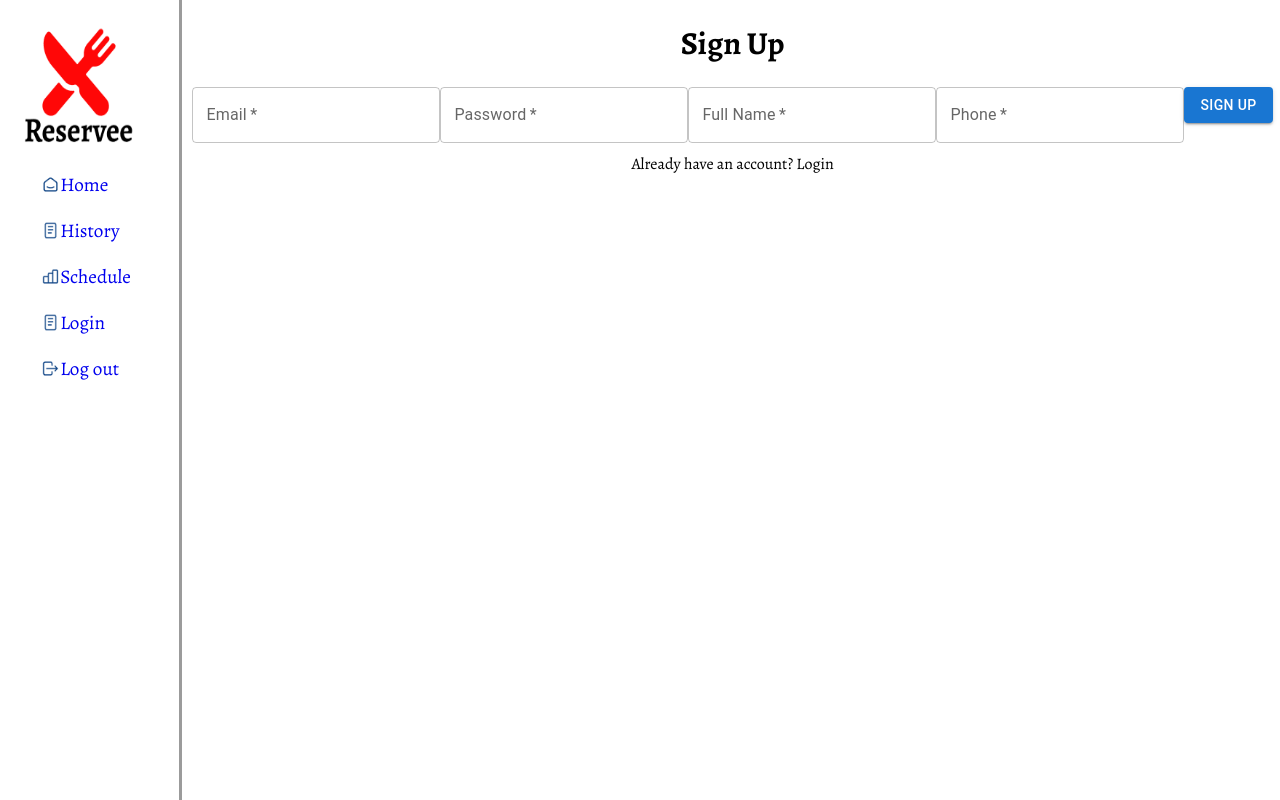
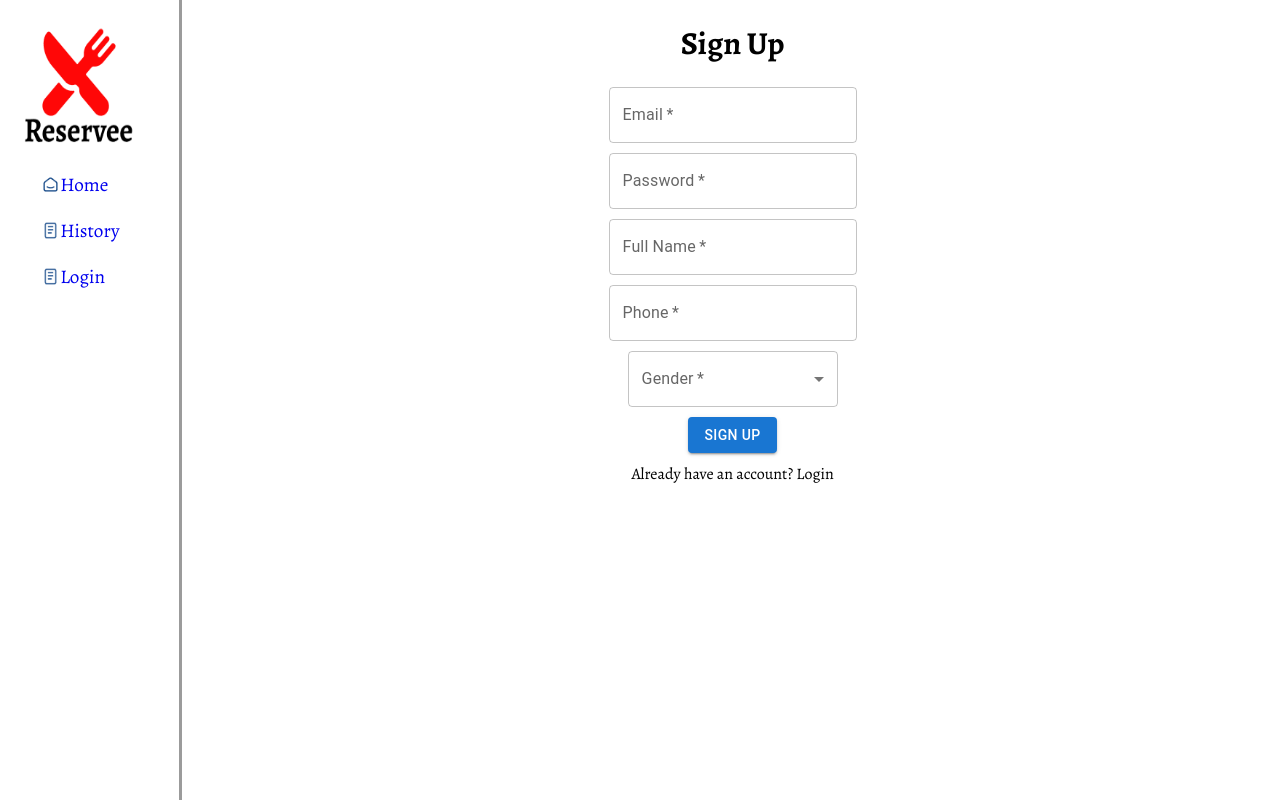
Before and after one commit to TheCodister/Reservee, a React (Vite) app in the folder client/: page /Login in a window 1280 px wide. Both pictures are taken after a click on the element "Need an account? Sign Up". Built offline with nearby package versions, Linux system fonts and the light colour scheme.

Commit message:
adjust login

```diff
--- a/client/src/App.jsx
+++ b/client/src/App.jsx
@@ -5,17 +5,19 @@ import { NavBar } from "./Components";
 import "./App.css";
 
 function App() {
+  const [isLogin, setIsLogin] = useState(true);
+  const [hasLogin, setHasLogin] = useState(false);
   return (
     <Router>
       <div className="App">
-        <NavBar />
+        <NavBar hasLogin={hasLogin}/>
         <div className="content">
           <Routes>
             <Route exact path="/" element={<Home />} />
             <Route path="/History" element={<History />} />
             <Route path="/Schedule/:restaurant_id" element={<Schedule/>} />
             <Route path="/APIsExample" element={<APIsExample />} />
-            <Route exact path="/Login" element={<Login />} />
+            <Route exact path="/Login" element={<Login isLogin={isLogin} setIsLogin={setIsLogin}/>} />
           </Routes>
         </div>
       </div>
--- a/client/src/Components/NavBar/index.jsx
+++ b/client/src/Components/NavBar/index.jsx
@@ -1,6 +1,6 @@
 import "./NavBar.css";
 import { Link } from "react-router-dom";
-const NavBar = () => {
+const NavBar = ({hasLogin}) => {
   return (
     <nav className="navbar">
       <img src="/./Images/Logo.png" alt="image" />
@@ -12,6 +12,8 @@ const NavBar = () => {
           </div>
         </Link>
 
+        {hasLogin ? (
+            <>
               <Link to="/History">
                 <div className="navbar-butt">
                   <img src="/./Images/documents.png" alt="Icon" />
@@ -19,10 +21,19 @@ const NavBar = () => {
                 </div>
               </Link>
 
-        <Link to="/Schedule/1">
+              <Link to="/Login">
                 <div className="navbar-butt">
-            <img src="/./Images/chart.png" alt="Icon" />
-            <p>Schedule</p>
+                  <img src="/./Images/logout.png" alt="Icon" />
+                  <p>Log out</p>
+                </div>
+              </Link>
+            </>
+          ) : (
+            <>
+              <Link to="/Login">
+                <div className="navbar-butt">
+                  <img src="/./Images/documents.png" alt="Icon" />
+                  <p>History</p>
                 </div>
               </Link>
 
@@ -32,13 +43,11 @@ const NavBar = () => {
                   <p>Login</p>
                 </div>
               </Link>
+            </>
+          )}
 
-        <Link to="/APIsExample">
-          <div className="navbar-butt">
-            <img src="/./Images/logout.png" alt="Icon" />
-            <p>Log out</p>
-          </div>
-        </Link>
+
+
       </div>
     </nav>
   );
--- a/client/src/Pages/History/History.css
+++ b/client/src/Pages/History/History.css
@@ -22,7 +22,7 @@
   padding-right: 120px;
   margin-bottom: 20px;
 }
-table {
+.history table {
   width: 80%;
   border-collapse: collapse;
   margin-top: 10px;
@@ -30,13 +30,13 @@ table {
 
 }
 
-th, td {
+.history th, .history td {
   border: 1px solid #ddd;
   padding: 8px;
   text-align: left;
 }
 
-th {
+.history th {
   background-color: #f2f2f2;
   color: #000000;
 
--- a/client/src/Pages/Login/index.jsx
+++ b/client/src/Pages/Login/index.jsx
@@ -2,11 +2,11 @@
 
 import "./Login.css";
 import React, { useEffect, useState } from "react";
-import { TextField, Button } from "@mui/material";
+import { TextField, Button, MenuItem } from "@mui/material";
 import axios from "axios";
 
-const Login = () => {
-  const [isLogin, setIsLogin] = useState(true);
+const Login = ({isLogin, setIsLogin}) => {
+
 
   const toggleForm = () => {
     setIsLogin((prevIsLogin) => !prevIsLogin);
@@ -24,6 +24,7 @@ const Login = () => {
     password: "",
     fullName: "",
     phone: "",
+    gender: "Male",
   };
 
   const [formData, setFormData] = useState(isLogin ? loginFormData : signupFormData);
@@ -104,8 +105,8 @@ const Login = () => {
       <div className="login-title">
         <h1>{isLogin ? "Login" : "Sign Up"}</h1>
       </div>
-      <div className="login-form">
-        <form onSubmit={isLogin ? handleLoginSubmit : handleSignupSubmit}>
+      <div>
+        <form className="login-form" onSubmit={isLogin ? handleLoginSubmit : handleSignupSubmit}>
           {/* Use MUI TextField for cleaner form structure */}
           {isLogin ? (
             <>
@@ -115,6 +116,7 @@ const Login = () => {
                 value={formData.email}
                 onChange={(e) => handleInputChange("email", e.target.value)}
                 required
+                sx={{mb: "10px"}}
               />
               <TextField
                 label="Password"
@@ -122,6 +124,7 @@ const Login = () => {
                 value={formData.password}
                 onChange={(e) => handleInputChange("password", e.target.value)}
                 required
+                sx={{mb: "10px"}}
               />
             </>
           ) : (
@@ -132,6 +135,7 @@ const Login = () => {
                 value={formData.email}
                 onChange={(e) => handleInputChange("email", e.target.value)}
                 required
+                sx={{mb: "10px"}}
               />
               <TextField
                 label="Password"
@@ -139,6 +143,7 @@ const Login = () => {
                 value={formData.password}
                 onChange={(e) => handleInputChange("password", e.target.value)}
                 required
+                sx={{mb: "10px"}}
               />
               <TextField
                 label="Full Name"
@@ -146,6 +151,7 @@ const Login = () => {
                 value={formData.fullName}
                 onChange={(e) => handleInputChange("fullName", e.target.value)}
                 required
+                sx={{mb: "10px"}}
               />
               <TextField
                 label="Phone"
@@ -153,7 +159,20 @@ const Login = () => {
                 value={formData.phone}
                 onChange={(e) => handleInputChange("phone", e.target.value)}
                 required
+                sx={{mb: "10px"}}
               />
+              <TextField
+                select
+                label="Gender"
+                value={formData.gender}
+                onChange={(e) => handleInputChange('gender', e.target.value)}
+                required
+                sx={{ mb: '10px', width: "210px" }}
+              >
+                <MenuItem value="female">Female</MenuItem>
+                <MenuItem value="male">Male</MenuItem>
+                <MenuItem value="notTell">Not Tell</MenuItem>
+              </TextField>
             </>
           )}
 
--- a/client/src/Pages/Schedule/index.jsx
+++ b/client/src/Pages/Schedule/index.jsx
@@ -12,7 +12,6 @@ import { format } from 'date-fns';
 
 // Generate reserve table for view
 const TimeTable = ({reserveList, numOfTable, timeSlots}) => {
-  console.log("TT", reserveList)
   const [currentPage, setCurrentPage] = useState(0);
 
   const itemsPerPage = 6;
```
Lines whose indentation alone changed are shown as unchanged.
